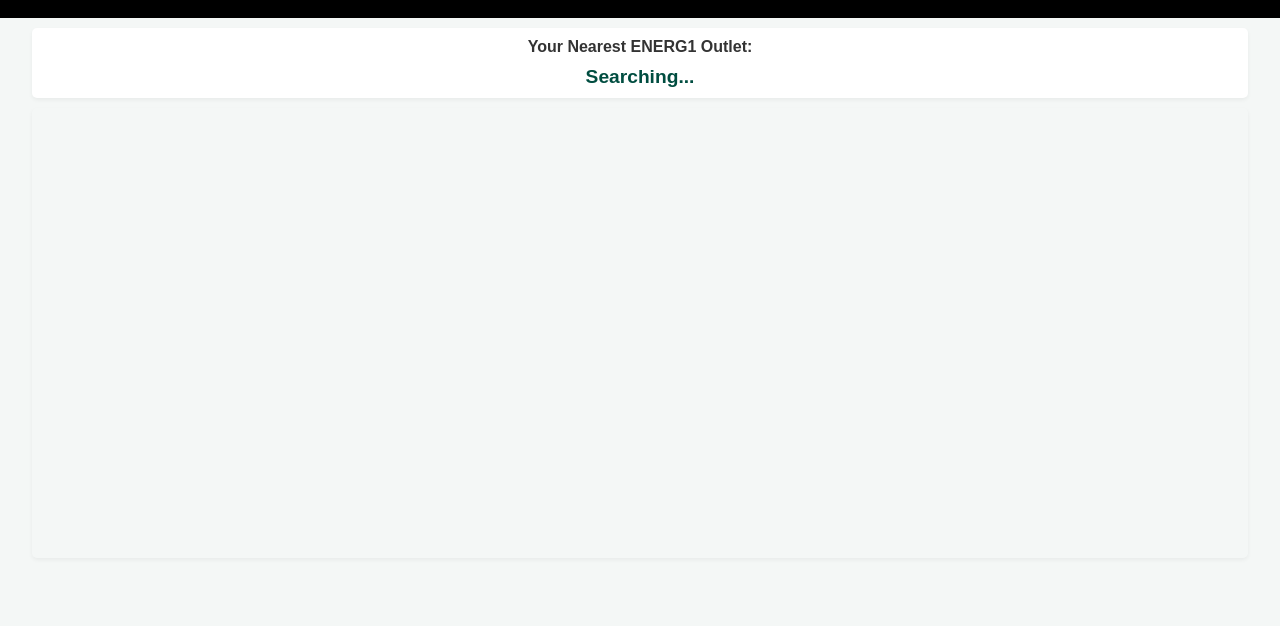
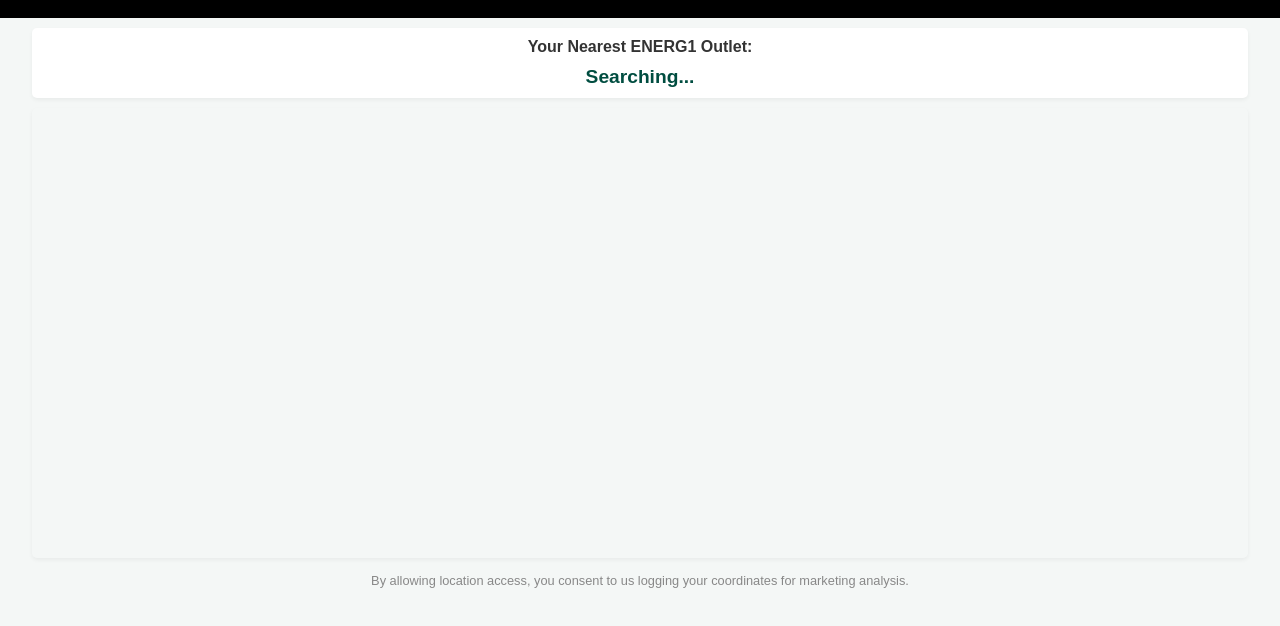
Before and after one commit to t-abhisheka/energ1-outlet-finder, a plain HTML site: page index.html in a window 1280 px wide. Shown: the part 140-766 px from the top of the page. Drawn offline with nearby package versions, Linux system fonts and the light colour scheme.

Commit message:
Added privacy and marketing consent notice

```diff
--- a/index.html
+++ b/index.html
@@ -34,6 +34,10 @@
         <div id="mapid"></div>
     </div>
 
+    <p class="privacy-footer">
+        By allowing location access, you consent to us logging your coordinates for marketing analysis.
+    </p>
+
     <script src="https://unpkg.com/leaflet/dist/leaflet.js"></script>
     <script src="https://unpkg.com/papaparse@5.4.1/papaparse.min.js"></script>
     <script src="script.js"></script>
--- a/styles.css
+++ b/styles.css
@@ -103,3 +103,11 @@
 .leaflet-popup-content {
     text-align: center;
 }
+
+.privacy-footer {
+    font-size: 0.8em;
+    color: #888;
+    margin-top: 15px;
+    margin-bottom: 20px;
+    padding: 0 10px;
+}
```
